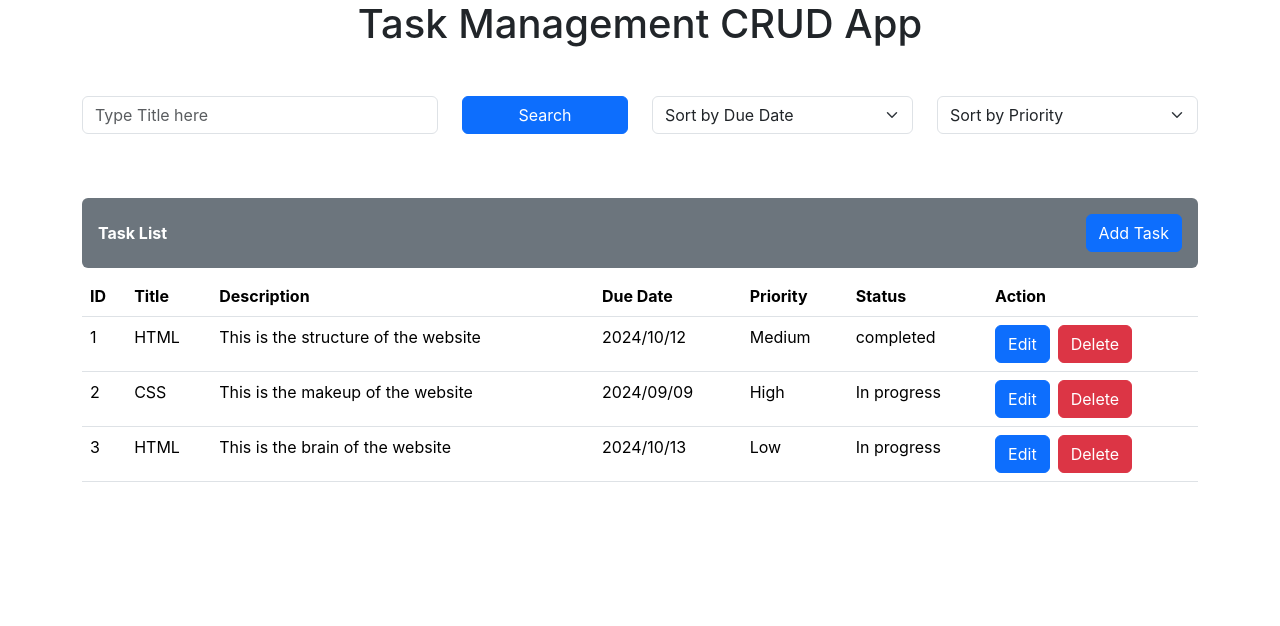
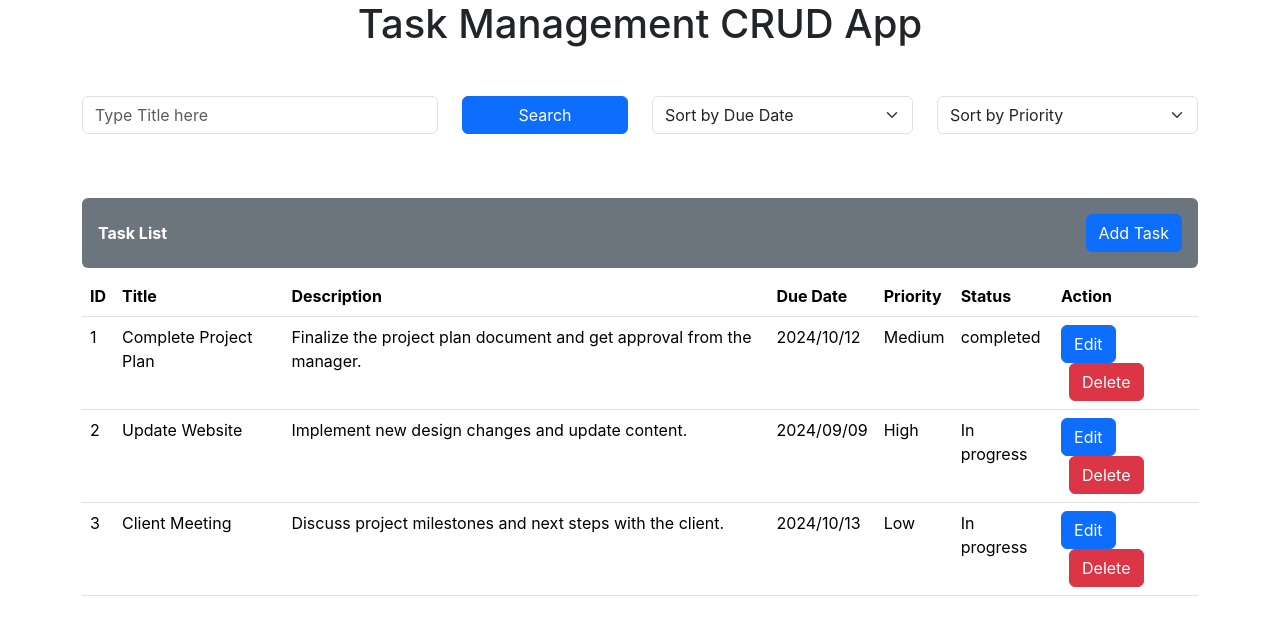
Before and after one commit to mohdanas615/Crud_App, a React (Create React App) app: page / in a window 1280 px wide. Shown: the top 626 px of the page. Built offline with nearby package versions, Linux system fonts and the light colour scheme.

Commit message:
updated Edit.js and data.js

```diff
--- a/src/component/EditTask.js
+++ b/src/component/EditTask.js
@@ -4,35 +4,43 @@ import { useDispatch, useSelector } from 'react-redux';
 import { editTask } from '../redux/TaskReducer';
 
 function EditTask() {
-    const {id}=useParams();
-    const tasks=useSelector((state=>state.tasks));
-    const existingTask=tasks.filter(f=> f.id ===Number(id));
-    const {title, description,due_date, priority, status}=existingTask[0];
+    const {id} = useParams();
+    const tasks = useSelector((state) => state.tasks);
+    const existingTask = tasks.find((task) => task.id === Number(id));
+
+
+
+    const { title, description, due_date, priority, status } = existingTask;
     const [editTitle, setEditTitle] = useState(title);
     const [editDescription, setEditDescription] = useState(description);
     const [editDue_date, setEditDue_Date] = useState(due_date);
     const [editPriority, setEditPriority] = useState(priority);
     const [editStatus, setEditStatus] = useState(status);
-    const dispatch=useDispatch();
-    const navigate=useNavigate();
 
-    const handleEdit=(e)=>{
+    const dispatch = useDispatch();
+    const navigate = useNavigate();
+
+    if (!existingTask) {
+      return <div>Task not found</div>;
+  }
+
+
+    const handleEdit = (e) => {
         e.preventDefault();
         dispatch(editTask({
-            id:id,
-            title:editTitle,
-            description:editDescription,
-            due_date:editDue_date,
-            priority:editPriority,
-            status:editStatus
-        }))
-        navigate('/')
-    }
+            id: Number(id),
+            title: editTitle,
+            description: editDescription,
+            due_date: editDue_date,
+            priority: editPriority,
+            status: editStatus
+        }));
+        navigate('/');
+    };
 
     return (
         <div className="form-container">
-
-    <form on onSubmit={handleEdit}className="task-form">
+            <form onSubmit={handleEdit} className="task-form">
                 <h2>Edit Task Details</h2>
                 <div className="form-group">
                     <label htmlFor="title">Title</label>
@@ -40,7 +48,7 @@ function EditTask() {
                         type="text"
                         id="title"
                         value={editTitle}
-          onChange={(e) => setEditTitle(e.target.value )}
+                        onChange={(e) => setEditTitle(e.target.value)}
                         required
                     />
                 </div>
@@ -50,7 +58,7 @@ function EditTask() {
                     <textarea
                         id="description"
                         value={editDescription}
-          onChange={(e) => setEditDescription(e.target.value )}
+                        onChange={(e) => setEditDescription(e.target.value)}
                         rows="3"
                         required
                     />
@@ -62,7 +70,7 @@ function EditTask() {
                         type="date"
                         id="dueDate"
                         value={editDue_date}
-          onChange={(e) => setEditDue_Date(e.target.value )}
+                        onChange={(e) => setEditDue_Date(e.target.value)}
                         required
                     />
                 </div>
@@ -72,9 +80,9 @@ function EditTask() {
                     <select
                         id="priority"
                         value={editPriority}
-          onChange={(e) => setEditPriority(e.target.value )}
+                        onChange={(e) => setEditPriority(e.target.value)}
                     >
-          <option selected="">Select</option>
+                        <option value="">Select</option>
                         <option value="Low">Low</option>
                         <option value="Medium">Medium</option>
                         <option value="High">High</option>
@@ -86,18 +94,18 @@ function EditTask() {
                     <select
                         id="status"
                         value={editStatus}
-          onChange={(e) => setEditStatus(e.target.value )}
+                        onChange={(e) => setEditStatus(e.target.value)}
                     >
-          <option selected="">Select</option>
+                        <option value="">Select</option>
                         <option value="In Progress">In Progress</option>
                         <option value="Completed">Completed</option>
                     </select>
                 </div>
 
-      <button type="submit"> Save Change</button>
+                <button type="submit">Save Change</button>
             </form>
         </div>
-  )
+    );
 }
 
-export default EditTask
+export default EditTask;
--- a/src/data.js
+++ b/src/data.js
@@ -1,7 +1,7 @@
 export const taskList=[
     {
-     title:"HTML",
-     description:"This is the structure of the website",
+     title:"Complete Project Plan",
+     description:"Finalize the project plan document and get approval from the manager.",
      due_date:"2024/10/12",
      priority:"Medium",
      status:"completed",
@@ -9,8 +9,8 @@ export const taskList=[
     id:1
     },
     {
-     title:"CSS",
-     description:"This is the makeup of the website",
+     title:"Update Website",
+     description:"Implement new design changes and update content.",
      due_date:"2024/09/09",
      priority:"High",
      status:"In progress",
@@ -18,8 +18,8 @@ export const taskList=[
     id:2
     },
     {
-     title:"HTML",
-     description:"This is the brain of the website",
+     title:"Client Meeting",
+     description:"Discuss project milestones and next steps with the client.",
      due_date:"2024/10/13",
      priority:"Low",
      status:"In progress",
@@ -27,3 +27,45 @@ export const taskList=[
     id:3
     }
 ]
+// export const taskList = [
+//     {
+//       id: 1,
+//       title: "Complete Project Plan",
+//       description: "Finalize the project plan document and get approval from the manager.",
+//       due_date: "2024/09/30",
+//       priority: "High",
+//       status: "In Progress"
+//     },
+//     {
+//       id: 2,
+//       title: "Update Website",
+//       description: "Implement new design changes and update content.",
+//       due_date: "2024/05/10",
+//       priority: "Medium",
+//       status: "Not Started"
+//     },
+//     {
+//       id: 3,
+//       title: "Client Meeting",
+//       description: "Discuss project milestones and next steps with the client.",
+//       due_date: "2024/09/25",
+//       priority: "High",
+//       status: "Completed"
+//     },
+//     {
+//       id: 4,
+//       title: "Code Review",
+//       description: "Review code for the latest feature and provide feedback.",
+//       due_date: "2024/09/27",
+//       priority: "Low",
+//       status: "In Progress"
+//     },
+//     {
+//       id: 5,
+//       title: "Prepare Presentation",
+//       description: "Create slides for the project demo presentation.",
+//       due_date: "2024/10/10",
+//       priority: "High",
+//       status: "Completed"
+//     },
+//   ];
```
Lines whose indentation alone changed are shown as unchanged.
